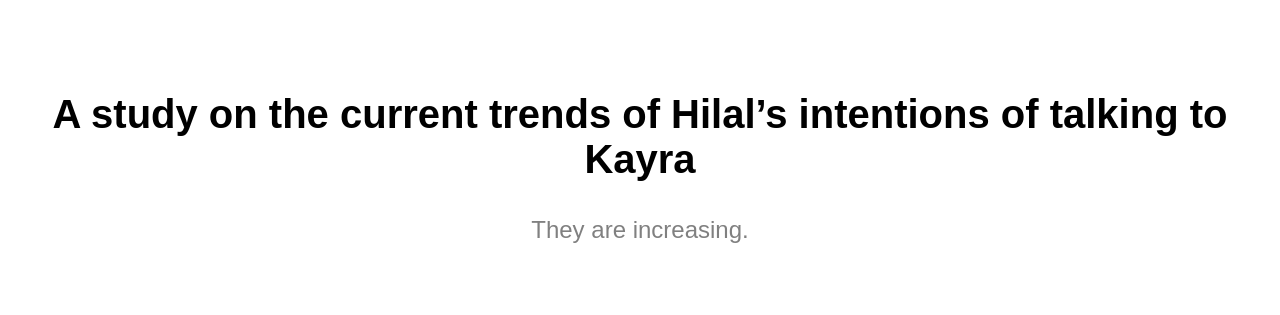
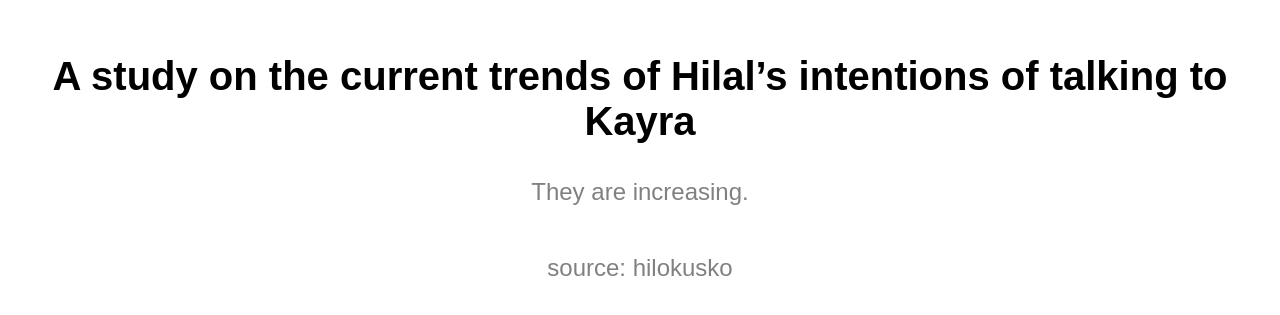
Before and after one commit to hilokusko/hilo, a plain HTML site: page index.html in a window 1280 px wide. Shown: the part 233-548 px from the top of the page. Drawn offline with Linux system fonts and the light colour scheme.

Commit message:
Update index.html

```diff
--- a/index.html
+++ b/index.html
@@ -28,5 +28,6 @@
 <body>
     <h1>A study on the current trends of Hilal’s intentions of talking to Kayra</h1>
     <p>They are increasing.</p>
+    <p>source: hilokusko</p>
 </body>
 </html>
```
